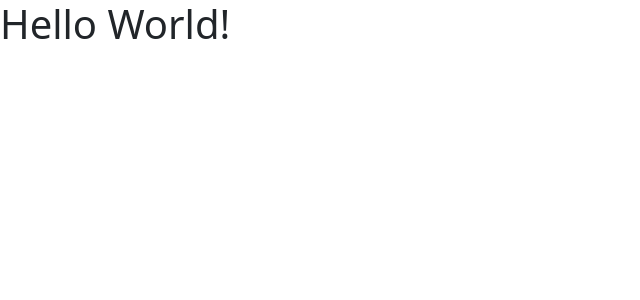
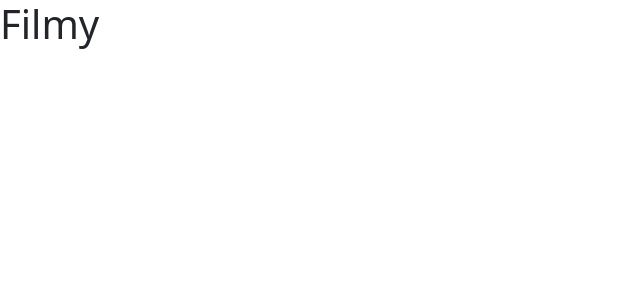
Before and after one commit to Akseluhr/Filmy, a React (Create React App) app in the folder client/: page / in a window 1280 px wide. Shown: the top 300 px of the page, without its empty margins (0-640 px from the left). Built offline with nearby package versions, Linux system fonts and the light colour scheme.

Commit message:
React router

```diff
--- a/client/package.json
+++ b/client/package.json
@@ -10,6 +10,7 @@
     "react": "^18.2.0",
     "react-bootstrap": "^2.4.0",
     "react-dom": "^18.2.0",
+    "react-router-dom": "^6.3.0",
     "react-scripts": "5.0.1",
     "web-vitals": "^2.1.4"
   },
--- a/client/src/App.js
+++ /dev/null
@@ -1,9 +0,0 @@
-function App() {
-  return (
-    <>
-      <h1>Hello World!</h1>
-    </>
-  )
-}
-
-export default App
--- /dev/null
+++ b/client/src/App.jsx
@@ -0,0 +1,9 @@
+import Home from './components/Home/Home'
+
+export default function App() {
+  return (
+    <>
+      <Home />
+    </>
+  )
+}
--- /dev/null
+++ b/client/src/components/Home/Home.jsx
@@ -0,0 +1,11 @@
+import React from 'react'
+
+const Home = () => {
+  return (
+    <>
+      <h1>Filmy</h1>
+    </>
+  )
+}
+
+export default Home
--- a/client/src/index.js
+++ b/client/src/index.js
@@ -1,17 +1,14 @@
-import React from 'react'
 import ReactDOM from 'react-dom/client'
 import App from './App'
-import reportWebVitals from './reportWebVitals'
+import { BrowserRouter, Routes, Route } from 'react-router-dom'
 import 'bootstrap/dist/css/bootstrap.min.css'
 
 const root = ReactDOM.createRoot(document.getElementById('root'))
+
 root.render(
-  <React.StrictMode>
-    <App />
-  </React.StrictMode>
+  <BrowserRouter>
+    <Routes>
+      <Route exact path='/' element={<App />} />
+    </Routes>
+  </BrowserRouter>
 )
-
-// If you want to start measuring performance in your app, pass a function
-// to log results (for example: reportWebVitals(console.log))
-// or send to an analytics endpoint. Learn more: https://bit.ly/CRA-vitals
-reportWebVitals()
```
Also changed, not shown: 1 other file (tests, documents, lock files or other folders).
